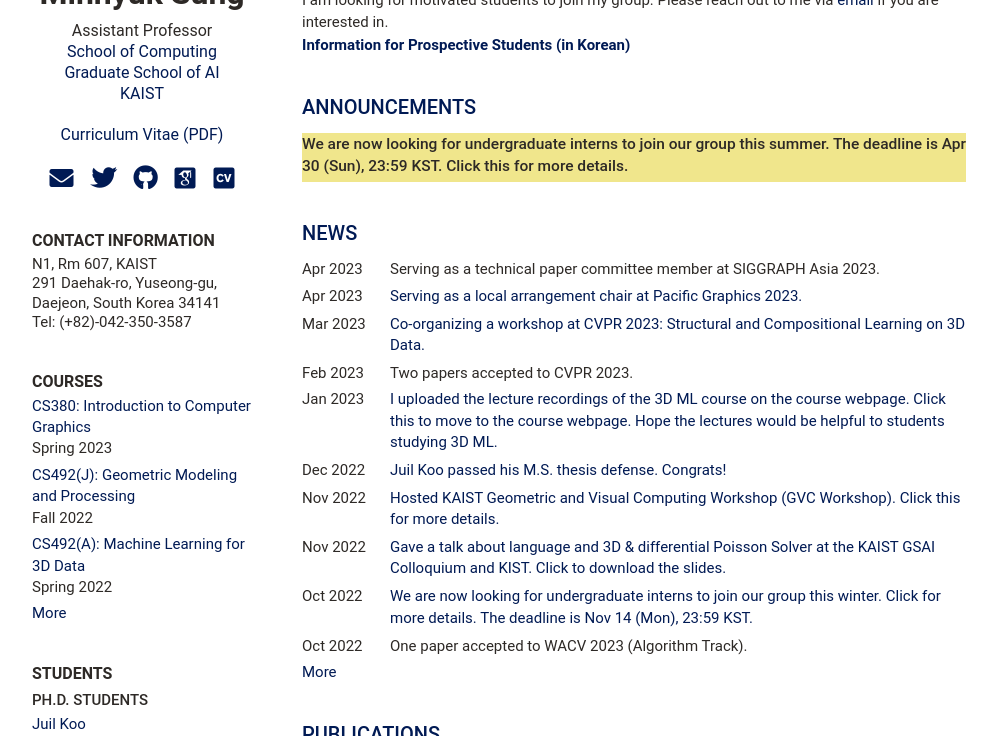
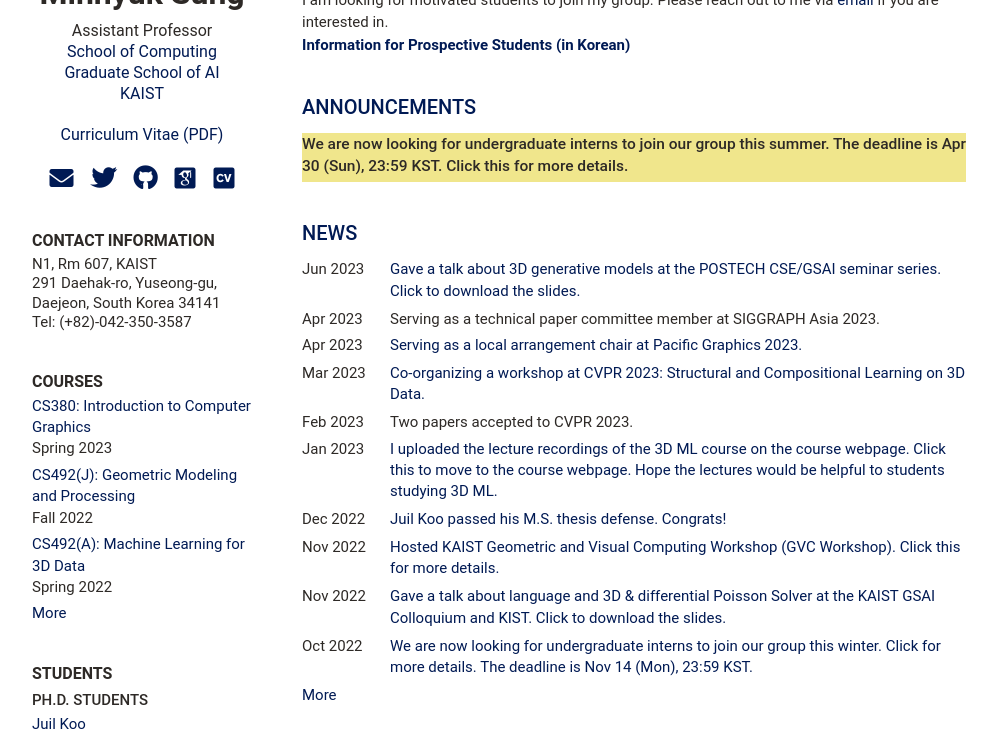
Before and after one commit to mhsung/mhsung.github.io, a Jekyll site: the page built from index.html, in a window 1280 px wide and 900 px high, scrolled down 259 px, cut to the strip 0-736 px from the top of the window. Shown: the whole strip, without its empty margins (126-1123 px from the left). Built offline with Jekyll 4.4.1, drawn with Linux system fonts in a browser that asks for light colours; some web fonts are replaced.

Commit message:
Updated.

```diff
--- a/_data/news.yml
+++ b/_data/news.yml
@@ -1,4 +1,7 @@
 news:
+    - title: "Gave a talk about 3D generative models at the POSTECH CSE/GSAI seminar series. Click to download the slides."
+      time: Jun 2023
+      link: https://kaistackr-my.sharepoint.com/:b:/g/personal/mhsung_kaist_ac_kr/Ef9rKhHIMLNDphBi3ZM0460Be-vwQXKAGt2cmaIZ8FRg6A?e=5RreLi
     - title: "Serving as a technical paper committee member at SIGGRAPH Asia 2023."
       time: Apr 2023
     - title: "Serving as a local arrangement chair at Pacific Graphics 2023."
```
